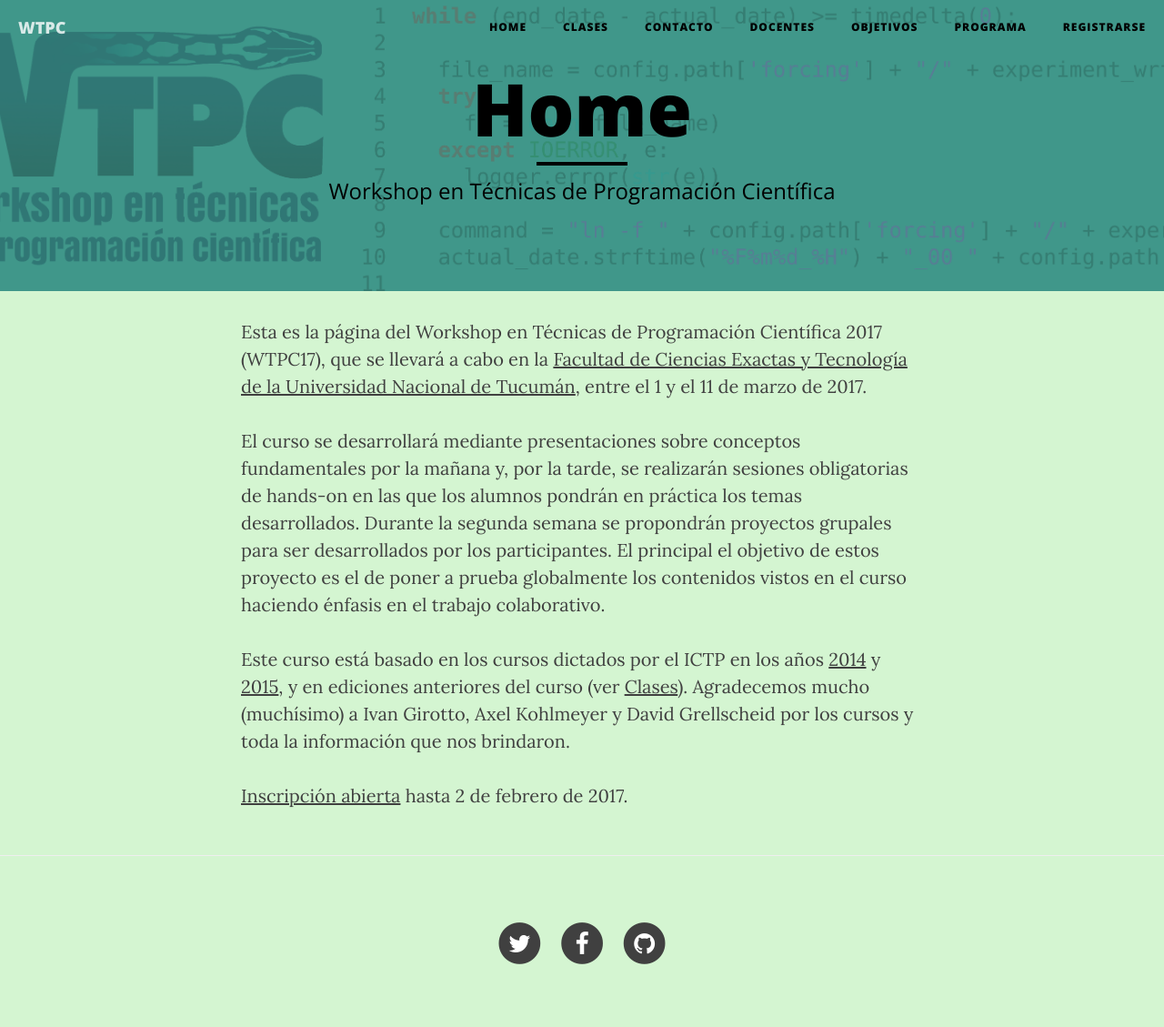
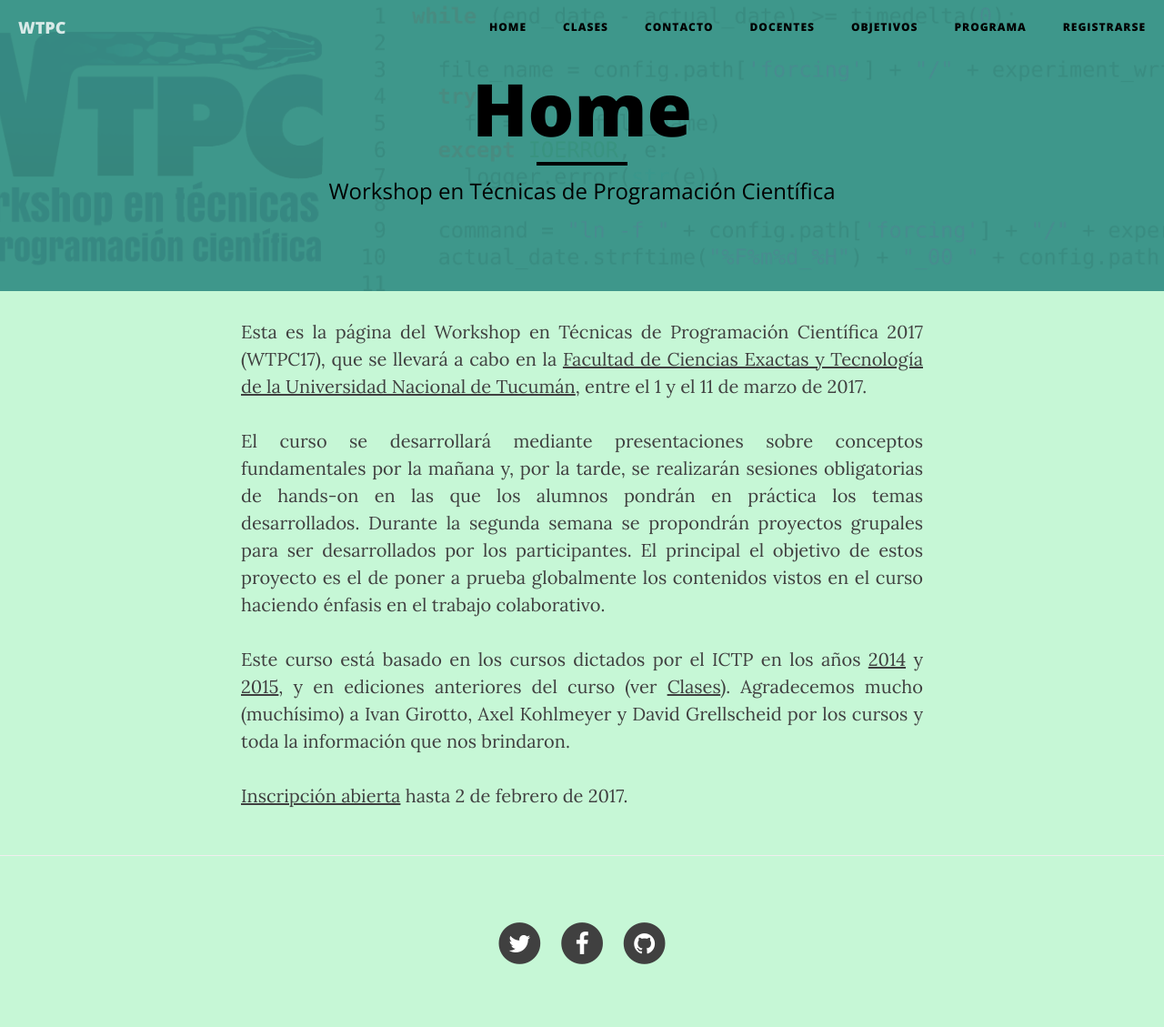
Before and after one commit to wtpc/wtpc.github.io, a Jekyll site: the page built from index.md, in a window 1280 px wide. Shown: the whole page at 91% size. Built offline with Jekyll 4.4.1, drawn with Linux system fonts in a browser that asks for light colours; nearby versions of some CDN libraries.

Commit message:
Arreglada paleta de colores y alineacion de texto. Imagen del header mas transparente.

```diff
--- a/css/clean-blog.css
+++ b/css/clean-blog.css
@@ -7,8 +7,10 @@
 body {
   font-family: 'Lora', 'Times New Roman', serif;
   font-size: 20px;
+  text-align: justify;
   color: #404040;
-  background: rgba(41,208,29,0.2);
+  background: rgba(67,229,120,0.3);
+  #background: rgba(41,208,29,0.2);
   #background: rgba(141,246,224,0.4);
 }
 p {
```
Also changed, not shown: img/home-bg.png.
